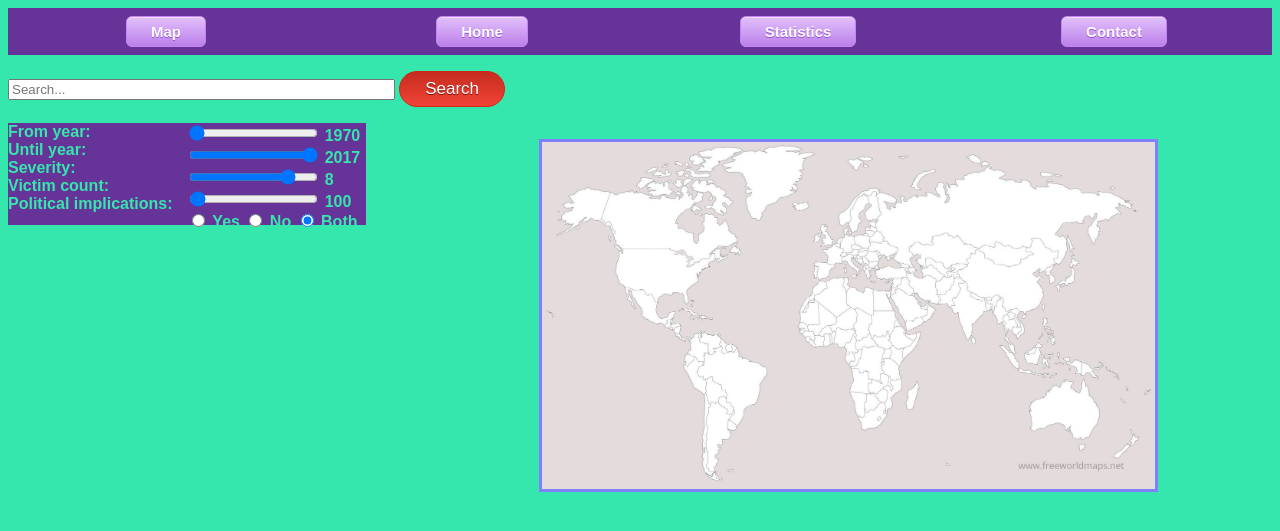
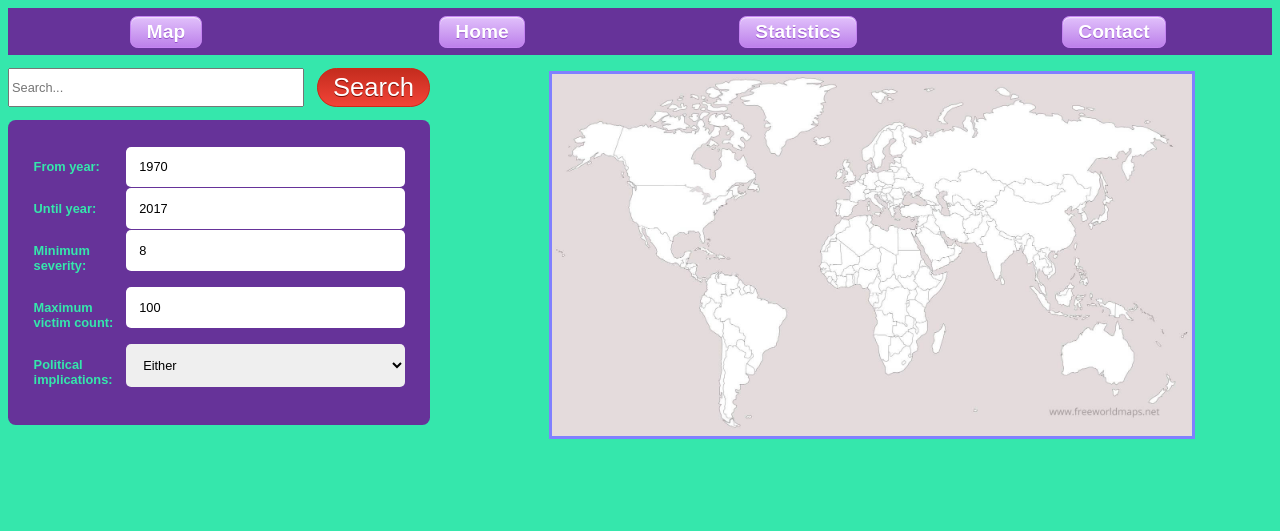
Before and after one commit to OnofreiTudor05/TehnologiiWeb, a PHP site: page /map.html in a window 1280 px wide. Shown: the top 531 px of the page. Run offline with PHP 8.4, Linux system fonts and the light colour scheme.

Commit message:
added search filters responsiveness and map

```diff
--- a/map.css
+++ b/map.css
@@ -1,81 +1,36 @@
-#baralimbi {
-    display:grid;
-    grid-template-columns: 6fr 1fr 1fr;
+#baralatime{
+	font-size: 1vw;
+    width:30vw;
+	margin-right: 1vw;
 }
 
 #pagina {
-    display: grid;
-    grid-template-columns: 33% 67%;
-}
-
-#baralatime{
-    width:30%;
-}
-
-.filters {
-  display: flex;
-}
-
-#filters {
-	height: 8vw;
-	width: 28vw;
-	position: relative;
-}
-
-.filterNames {
-  flex: 30%;
-	border-radius:6px;
-	color:#35e7ac;
-	font-family:Arial;
-	font-size:16px;
-	font-weight:bold;
-}
-
-.filterBars {
-	flex: 30%;
-	border-radius:6px;
-	color:#35e7ac;
-	font-family:Arial;
-	font-size:16px;
-	font-weight:bold;
-}
-
-.articol{
-	font-size: 20px;
-    font-family: "Comic Sans MS", "Comic Sans", cursive;
-    color: black;
-    text-align: center;
-    border:darkblue;
-    border-style: solid;
-    margin-bottom: 20px;
+	display: grid;
+	grid-template-columns: 33vw 67vw;
+	grid-gap: 1vw;
 }
 
 .map{
-	margin-bottom: 20px;
+	margin-bottom: 1.5vw;
 	border:rgb(128, 128, 255);
 	border-style: solid;
 	display: block;
 	margin-left: auto;
 	margin-right: auto;
-	width: 80%;
-}
-
-.steag{
-    height: 70%;
-    width: 70%;
+	width: 50vw;
 }
 
 .butonSee {
 	background:linear-gradient(to bottom, #c62d1f 5%, #f24437 100%);
 	background-color:#c62d1f;
-	border-radius:18px;
+	border-radius:2vw;
 	border:1px solid #d02718;
 	display:inline-block;
 	cursor:pointer;
 	color:#ffffff;
 	font-family:Arial;
-	font-size:17px;
-	padding:7px 25px;
+	font-size:2vw;
+	padding:0.3vw 1.2vw;
 	text-decoration:none;
 	text-shadow:0px 1px 0px #810e05;
 }
@@ -101,22 +56,21 @@
 
 }
 
-
 .Button {
-	box-shadow:inset 0px 1px 0px 0px #efdcfb;
+	box-shadow:inset 0vw 0.1vw 0vw 0vw #efdcfb;
 	background:linear-gradient(to bottom, #dfbdfa 5%, #bc80ea 100%);
 	background-color:#dfbdfa;
-	border-radius:6px;
-	border:1px solid #c584f3;
+	border-radius:0.6vw;
+	border:0.1vw solid #c584f3;
 	display:inline-block;
 	cursor:pointer;
 	color:#ffffff;
 	font-family:Arial;
-	font-size:15px;
+	font-size:1.5vw;
 	font-weight:bold;
-	padding:6px 24px;
+	padding:0.3vw 1.2vw;
 	text-decoration:none;
-	text-shadow:0px 1px 0px #9752cc;
+	text-shadow:0vw 0.1vw 0vw #9752cc;
 }
 .Button:hover {
 	background:linear-gradient(to bottom, #bc80ea 5%, #dfbdfa 100%);
@@ -126,3 +80,66 @@
 	position:relative;
 	top:1px;
 }
+
+
+
+.search {
+	display: flex;
+	flex-direction: row;
+	margin-top: 1vw;
+	margin-bottom: 1vw;
+  }
+
+
+input[type=number], select{
+	font-size: 1vw;
+	width: 100%;
+	padding: 1vw;
+	border: 0.1vw;
+	border-radius: 0.4vw;
+	box-sizing: border-box;
+	resize: vertical;
+  }
+
+  label {
+	padding: 1vw 1vw 1vw 0;
+	display: inline-block;
+  }
+
+  .filters {
+	font-size: 1vw;
+	border-radius: 0.6vw;
+	background-color: #663399;
+	padding: 2vw;
+  }
+
+  .filterlabel {
+	float: left;
+	color:#35e7ac;
+	font-family:Arial;
+	font-weight:bold;
+	width: 25%;
+	margin-top: 0.1vw;
+  }
+
+  .filteritem {
+	float: left;
+	color:#35e7ac;
+	font-family:Arial;
+	font-weight:bold;
+	width: 75%;
+	margin-top: 0.1vw;
+  }
+
+  .filterline:after {
+	content: "";
+	display: table;
+	clear: both;
+  }
+
+@media screen and (max-width: 800px){
+	.filterlabel, .filteritem{
+		width: 100%;
+		margin-top: 0;
+	  }
+}
--- a/map.html
+++ b/map.html
@@ -2,6 +2,7 @@
 <html lang="en">
 
     <head>
+        <meta name="viewport" content="width=device-width, initial-scale=1.0">
         <link href="map.css" rel="stylesheet">
         <meta charset="utf-8">
         <title>Map</title>
@@ -23,44 +24,61 @@
             <div></div>
         </nav>
 
-        <p> <input id="baralatime" type="text" placeholder="Search...">
-            <a href="#" class="butonSee">Search</a>
-        </p>
+
 
         <main id="pagina">
-
-                <div id="filters" class="filters" style="background-color: #663399;">
-                    <div class="filterNames">
-                        <div class="cooltext"><label for="startYear">From year:</label></div>
-                        <div class="cooltext"><label for="stopYear">Until year:</label></div>
-                        <div class="cooltext"><label for="severity">Severity:</label></div>
-                        <div class="cooltext"><label for="victims">Victim count:</label></div>
-                        <div class="cooltext"><label for="political">Political implications:</label></div>
+                <form method="POST" id="searchform" action="#">
+                  <div class="search">
+                    <input id="baralatime" type="text" placeholder="Search...">
+                    <input type="submit" class="butonSee" value="Search">
+                  </div>
+                  <div class="filters">
+                    <div class="filterline">
+                      <div class="filterlabel">
+                        <label for="startYear">From year:</label>
+                      </div>
+                      <div class="filteritem">
+                        <input type="number" id="startYear" name="startYear" min="1970" max="2017" value="1970">
+                      </div>
                     </div>
-                    <div class="filterBars">
-                        <div>
-                            <input type="range" id="startYear" name="startYear" min="1970" max="2017" value="1970" oninput="this.nextElementSibling.value = this.value">
-                            <output>1970</output>
-                          </div>
-                          <div>
-                            <input type="range" id="stopYear" name="stopYear" min="1970" max="2017" value="2017" oninput="this.nextElementSibling.value = this.value">
-                            <output>2017</output>
-                          </div>
-                          <div>
-                            <input type="range" id="severity" name="severity" min="0" max="10" value="8" oninput="this.nextElementSibling.value = this.value">
-                            <output>8</output>
-                          </div>
-                          <div>
-                            <input type="range" id="victims" name="victims" min="0" max="10000" value="100" oninput="this.nextElementSibling.value = this.value">
-                            <output>100</output>
-                          </div>
-                          <div>
-                            <input type="radio" name="political" value="yes"/> Yes
-                            <input type="radio" name="political" value="no" /> No
-                            <input type="radio" name="political" value="both" checked/> Both
-                          </div>
+                    <div class="filterline">
+                      <div class="filterlabel">
+                        <label for="startYear">Until year:</label>
+                      </div>
+                      <div class="filteritem">
+                        <input type="number" id="stopYear" name="stopYear" min="1970" max="2017" value="2017">
+                      </div>
+                    </div>
+                    <div class="filterline">
+                      <div class="filterlabel">
+                        <label for="startYear">Minimum severity:</label>
+                      </div>
+                      <div class="filteritem">
+                        <input type="number" id="severity" name="severity" min="0" max="10" value="8">
+                      </div>
+                    </div>
+                    <div class="filterline">
+                      <div class="filterlabel">
+                        <label for="startYear">Maximum victim count:</label>
+                      </div>
+                      <div class="filteritem">
+                        <input type="number" id="victims" name="victims" min="0" max="10000" value="100">
+                      </div>
+                    </div>
+                    <div class="filterline">
+                      <div class="filterlabel">
+                        <label for="startYear">Political implications:</label>
+                      </div>
+                      <div class="filteritem">
+                        <select id="political" name="political">
+                          <option value="Either">Either</option>
+                          <option value="Yes">Political only</option>
+                          <option value="No">Non-political</option>
+                        </select>
+                      </div>
                     </div>
                   </div>
+                  </form>
 
             <aside>
 
```
Also changed, not shown: administration.css (+63 -39 lines), administration.html (+46 -27 lines).
